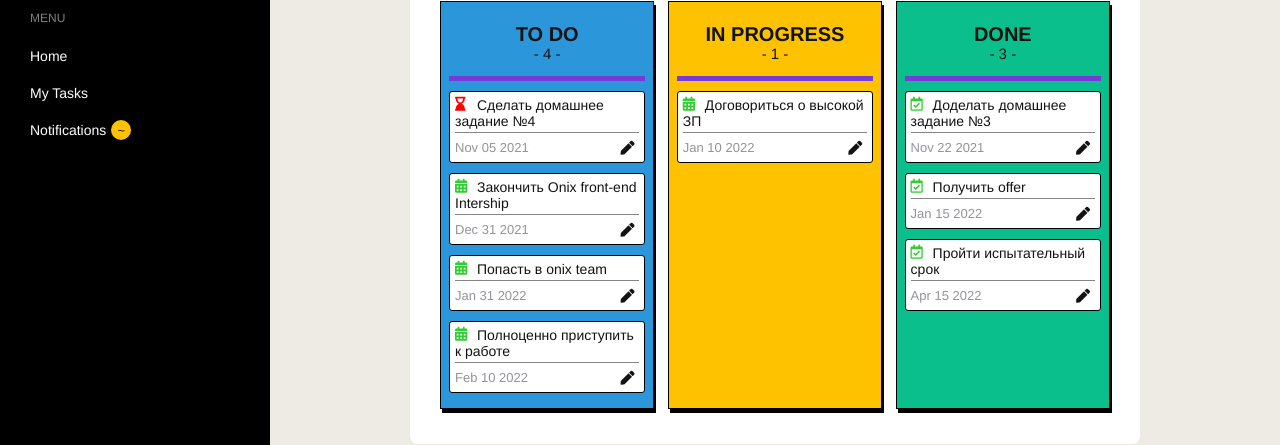
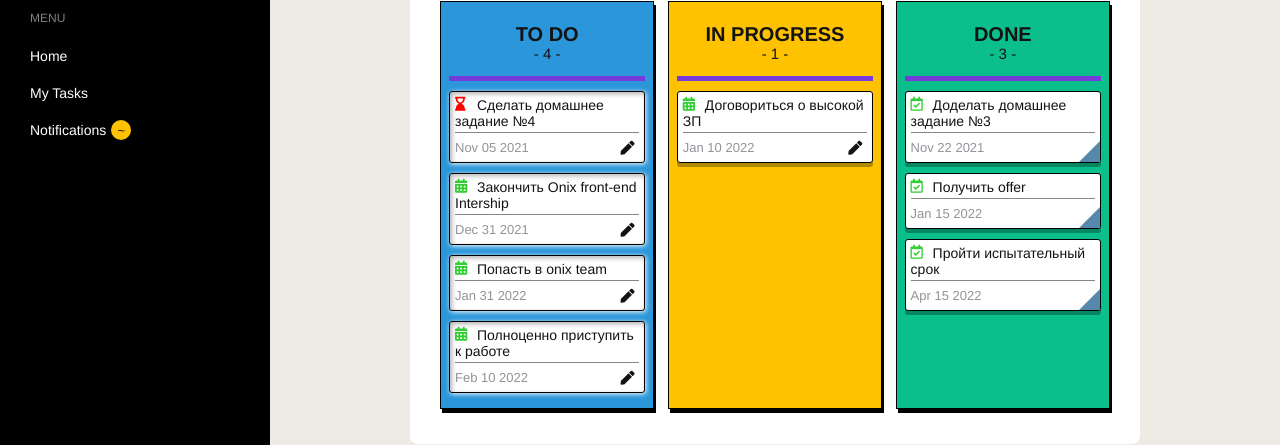
Before and after one commit to vitaliiparshenkov/Onix-Front-End-Intership, a Vue app: page /kanban in a window 1280 px wide. Shown: the part 248-693 px from the top of the page. Built offline with nearby package versions, Linux system fonts and the light colour scheme.

Commit message:
Lesson 11 (version 4.6.1). Corrections of comments.

```diff
--- a/src/components/AddEditTask.vue
+++ b/src/components/AddEditTask.vue
@@ -31,6 +31,7 @@ form(@submit.prevent="onSubmit")
 import {defineComponent} from 'vue';
 import {TodoInterface, StatusEnum, StatusOperation} from '@/types/task.interface';
 import Datepicker from 'vue3-datepicker';
+import dateInStringFormat from '@/mixins/dateInStringFormat';
 // import Datepicker from 'vue3-date-time-picker';
 // import 'vue3-date-time-picker/dist/main.css';
 export default defineComponent({
@@ -51,6 +52,8 @@ export default defineComponent({
   },
 
   props: ['modifyTask'],
+
+  mixins: [dateInStringFormat],
 
   emits: {
     'save-task': null,
@@ -90,7 +93,7 @@ export default defineComponent({
         taskId: -1,
         name: '',
         desc: '',
-        completionDate: new Date(),
+        completionDate: new Date(this.getDateInStringFormat(new Date())),
         completed: false,
         show: false,
         status: StatusEnum.Todo,
--- a/src/mixins/dateInStringFormat.ts
+++ b/src/mixins/dateInStringFormat.ts
@@ -1,8 +1,8 @@
 export default {
   methods: {
-    getDateInStringFormat(d: any): string {
-      const month: string = d.getMonth() + 1 > 9 ? d.getMonth() + 1 : '0' + (1 + d.getMonth());
-      const day: string = d.getDate() > 9 ? d.getDate() : '0' + d.getDate();
+    getDateInStringFormat(d: Date): string {
+      const month = d.getMonth() + 1 > 9 ? d.getMonth() + 1 : '0' + (1 + d.getMonth());
+      const day = d.getDate() > 9 ? d.getDate() : '0' + d.getDate();
       return month + '/' + day + '/' + d.getFullYear();
     },
   },
--- a/src/views/Kanban.vue
+++ b/src/views/Kanban.vue
@@ -14,13 +14,13 @@ form#search(@submit.prevent="onSubmitSearch")
       i.fas.fa-search
 
 .serchDateBox(:class="{hide: serchDateBoxHide}")
-  datepicker(v-model="date" range position="right" closeOnScroll autoApply placeholder="Select Date")
+  datepicker(v-model="date" range position="right" closeOnScroll autoApply placeholder="Select Date" :format="format")
 
 .flex-container
   .todo(@dragover.prevent @dragenter="dragEnter" @dragleave="dragLeave" @drop="dragDrop")
     h2.header-box To Do
       p.header-box-count -&nbsp;{{getCountTodoStatus('todo')}}&nbsp;-
-    .task-box(v-for="(todo, todoId) of getTodoType('todo')" :key="todo" draggable="true" @dragstart="dragStart" @dragend="dragEnd" :id="'todoId_' + todoList.indexOf(todo)")
+    .task-box(v-for="(todo, todoId) of getTodoType('todo')" :key="todo" :class="getClassDependentOn(todo.status)" draggable="true" @dragstart="dragStart" @dragend="dragEnd" :id="'todoId_' + todoList.indexOf(todo)")
       i.status.fas(:class="getClassStatus(todo.completionDate)")
       p.name.deadline- {{ todo.name }}
       strong
@@ -30,7 +30,7 @@ form#search(@submit.prevent="onSubmitSearch")
   .inprogress(@dragover.prevent @dragenter="dragEnter" @dragleave="dragLeave" @drop="dragDrop")
     h2.header-box In Progress
       p.header-box-count -&nbsp;{{getCountTodoStatus('inprogress')}}&nbsp;-
-    .task-box(v-for="(inprogress, inprogressId) of getTodoType('inprogress')" :key="inprogress" draggable="true" @dragstart="dragStart" @dragend="dragEnd" :id="'todoId_' + todoList.indexOf(inprogress)")
+    .task-box(v-for="(inprogress, inprogressId) of getTodoType('inprogress')" :key="inprogress" :class="getClassDependentOn(inprogress.status)" draggable="true" @dragstart="dragStart" @dragend="dragEnd" :id="'todoId_' + todoList.indexOf(inprogress)")
       i.status.fas(:class="getClassStatus(inprogress.completionDate)")
       p.name {{ inprogress.name }}
       strong
@@ -40,12 +40,12 @@ form#search(@submit.prevent="onSubmitSearch")
   .done(@dragover.prevent @dragenter="dragEnter" @dragleave="dragLeave" @drop="dragDrop")
     h2.header-box Done
       p.header-box-count -&nbsp;{{getCountTodoStatus('done')}}&nbsp;-
-    .task-box(v-for="(done, doneId) of getTodoType('done')" :key="done" draggable="true" @dragstart="dragStart" @dragend="dragEnd" :id="'todoId_' + todoList.indexOf(done)")
+    .task-box(v-for="(done, doneId) of getTodoType('done')" :key="done" :class="getClassDependentOn(done.status)" draggable="true" @dragstart="dragStart" @dragend="dragEnd" :id="'todoId_' + todoList.indexOf(done)")
       i.status.far.fa-calendar-check
       p.name.lastday- {{ done.name }}
       strong
         time(datetime="2010-07-26T23:42+03:00") {{ done.completionDate.toString().substr(4, 11) }}
-      i.modify.fas.fa-pen(@click="modifyTask(done)")
+      <!--i.modify.fas.fa-pen(@click="modifyTask(done)")-->
 </template>
 
 <script lang="ts">
@@ -72,7 +72,20 @@ export default defineComponent({
       serchDateBoxHide: true,
       changeTask: {} as TodoInterface,
       changeTaskId: -1,
-    };
+
+      format(date: any) {
+        const dayStart = date[0].getDate() < 10 ? '0' + date[0].getDate() : date[0].getDate();
+        const monthStart = date[0].getMonth() + 1 < 10 ? '0' + (date[0].getMonth() + 1): date[0].getMonth() + 1;
+        const yearStart = date[0].getFullYear();
+
+        const dayEnd = date[1].getDate() < 10 ? '0' + date[1].getDate() : date[1].getDate();
+        const monthEnd = date[1].getMonth() + 1 < 10 ? '0' + (date[1].getMonth() + 1): date[1].getMonth() + 1;
+        const yearEnd = date[1].getFullYear();
+
+          return `${monthStart}/${dayStart}/${yearStart} - ${monthEnd}/${dayEnd}/${yearEnd}`;
+      },
+
+    }
   },
 
   name: 'kanban',
@@ -131,10 +144,22 @@ export default defineComponent({
       }
     },
 
+    getClassDependentOn(status: StatusEnum): string {
+      switch (status) {
+        case StatusEnum.Todo:
+          return 'to-do';
+        case StatusEnum.Inprogress:
+          return 'in-progress';
+        case StatusEnum.Done:
+          return 'do-ne';
+      }
+    },
+
     onSubmitSearch() {
       if (this.date.length != 0) {
         this.todoList = this.todoListGlobal.filter(
-          (el: TodoInterface) =>  el.name.toLocaleLowerCase().includes(this.search.toLowerCase()) && el.completionDate >= this.date[0] && el.completionDate <= this.date[1]
+          (el: TodoInterface) =>  el.name.toLocaleLowerCase().includes(this.search.toLowerCase()) &&
+            (el.completionDate >= new Date(this.getDateInStringFormat(this.date[0])) && el.completionDate <= new Date(this.getDateInStringFormat(this.date[1])))
         );
       } else {
         this.todoList = this.todoListGlobal.filter((el: TodoInterface) => el.name.toLocaleLowerCase().includes(this.search.toLowerCase()));
@@ -197,6 +222,10 @@ export default defineComponent({
 
   created() {
     this.todoList = this.todoListGlobal;
+  },
+
+  mounted() {
+    this.onSubmitSearch();
   },
 
   beforeUnmount() {
@@ -373,6 +402,8 @@ export default defineComponent({
       border-radius: 3px;
       cursor: move;
       transition: 0.3s ease-out;
+      box-shadow: 0 4px 0 0 rgba(0,0,0,0.3);
+      overflow: hidden;
 
       i.modify {
         position: absolute;
@@ -428,6 +459,35 @@ export default defineComponent({
 
       &:hover {
         background-color: #fff8dd;
+      }
+    }
+
+    .to-do {
+      box-shadow: inset 2px 2px 5px rgba(0, 0, 0, 0.3), 1px 1px 5px rgba(255, 255, 255, 1);
+    }
+
+    .in-progress {
+      /*clip-path: polygon(30px 0%, 100% 0%, 100% 100%, 30px 100%, 0 50%);*/
+      /*background: white;*/
+      /*background:linear-gradient(-150deg, #58a 23px, white 0);*/
+    }
+
+    .do-ne{
+      /*background: white;*/
+      /*background:linear-gradient(-45deg, #58a 15px, white 0);*/
+
+      &:before{
+        content: "";
+        position: absolute;
+        bottom: 0;
+        right: 0;
+        width: 0;
+        height: 0;
+        border-bottom: 21px solid #58a;
+        border-left: 21px solid transparent;
+        -webkit-box-shadow: 7px 7px 7px rgba(0,0,0,0.3);
+        -moz-box-shadow: 7px 7px 7px rgba(0,0,0,0.3);
+        box-shadow: 7px 7px 7px rgba(0,0,0,0.3);
       }
     }
   }
```
Also changed, not shown: 1 other file (tests, documents, lock files or other folders).
